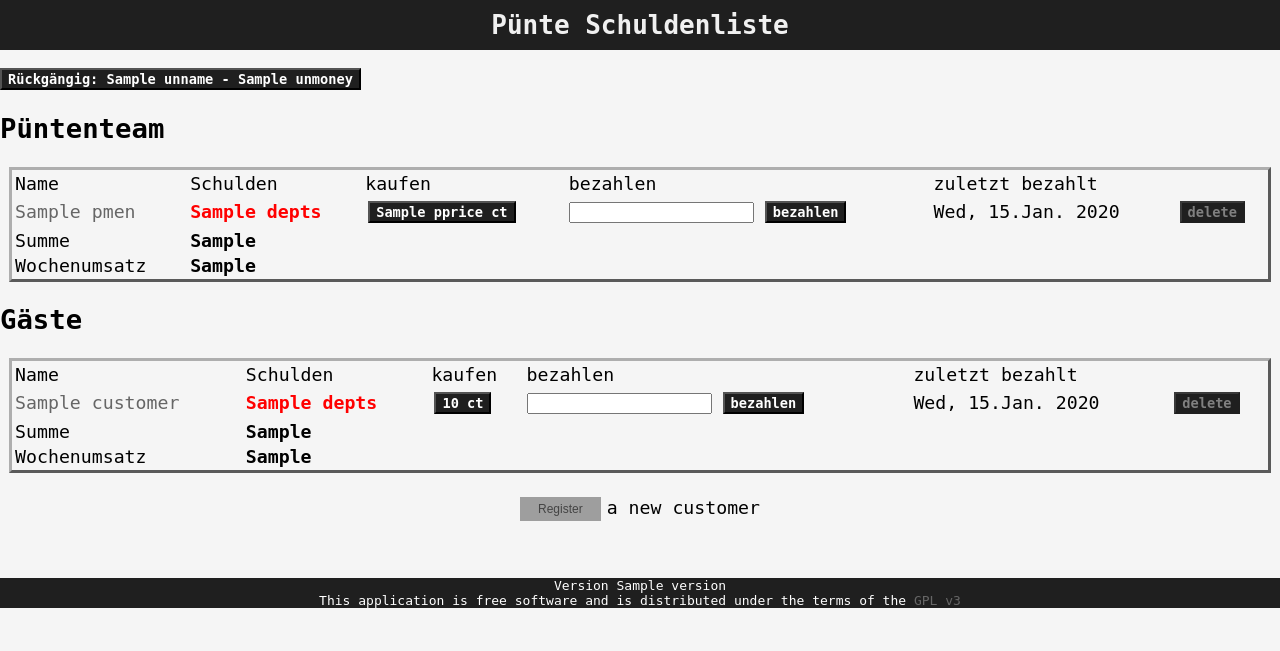
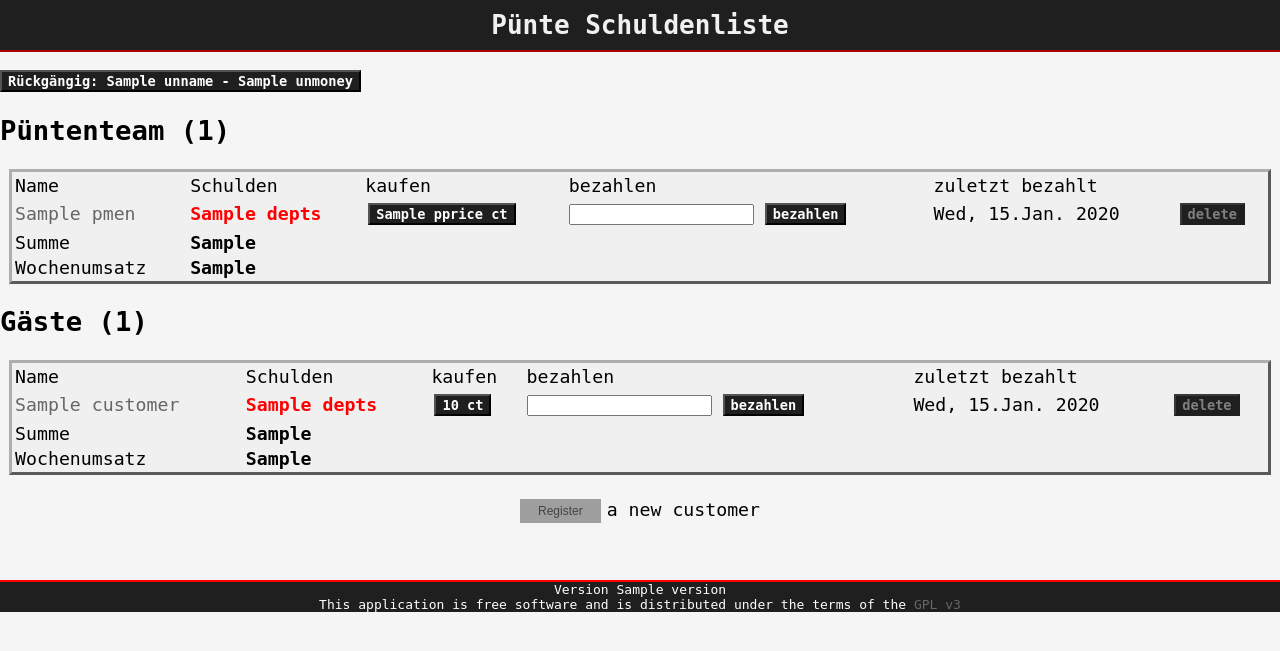
Before and after one commit to zeratul2099/puente, a Django app: template templates/plist.html in a window 1280 px wide. Shown: the top 651 px of the page. Run offline with Django 3.2, Linux system fonts and the light colour scheme; the template is opened without the code that fills it: most values are stand-ins (such as "Sample title", 1, 10 or a date in 2020); grey boxes are pictures that could not be loaded.

Commit message:
slightly redesign

```diff
--- a/media/styles.css
+++ b/media/styles.css
@@ -3,7 +3,7 @@ body
 			margin:0;
 			padding:0;
             font-family:monospace;
-            background:#f5f5f5;
+            background:#F5F5F5;
 		}
 
 #header
@@ -14,6 +14,7 @@ body
             font-family:monospace;
 			text-align:center;
 			padding:10px;
+            border-bottom:2px outset #FF0000;
 		}
 #content_container
 		{
@@ -23,6 +24,7 @@ body
 		}
 #footer
 		{
+            border-top:2px outset #FF0000;
 			bottom:0px;
 			background:#1f1f1f;
 			text-align:center;
@@ -33,7 +35,7 @@ body
 		}
         a:link { text-decoration:none; color:#666666;}
         a:visited { text-decoration:none;color:#666666; }
-        a:hover { color:green;}
+        a:hover { color:red;}
         a:active { text-decoration:none; }
         a:focus { text-decoration:none; }
 
@@ -80,6 +82,7 @@ body
 }
 
 #content {
+    background-color: #f0f0f0;
 	border:3px outset #aeaeae;
 	padding:0;
 	margin-left:0.5em;
--- a/templates/plist.html
+++ b/templates/plist.html
@@ -79,7 +79,7 @@
                 class='btn' onmouseover="this.className='btn btnhov'" onmouseout="this.className='btn'" />
 </form>
 
-<h2>P&uuml;ntenteam</h2>
+<h2>P&uuml;ntenteam ({{ pmen|length }})</h2>
 <div id="content">
 <table width='100%'>
 <tr>
@@ -159,7 +159,7 @@ Wochenumsatz
 </div>
 
 
-<h2>G&auml;ste</h2>
+<h2>G&auml;ste ({{ customer|length }})</h2>
 <div id="content">
 <table width='100%'>
 <tr>
```
